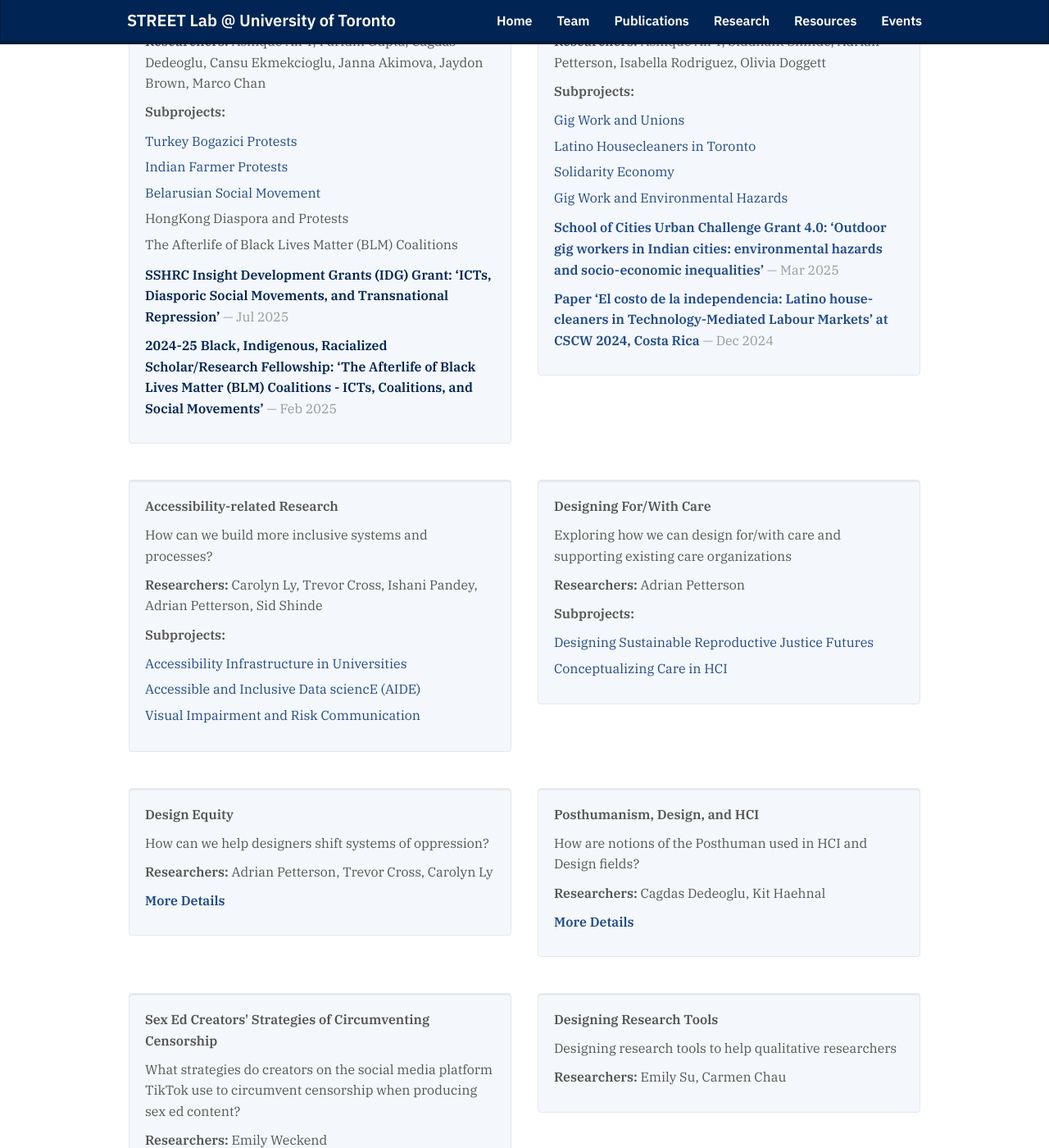
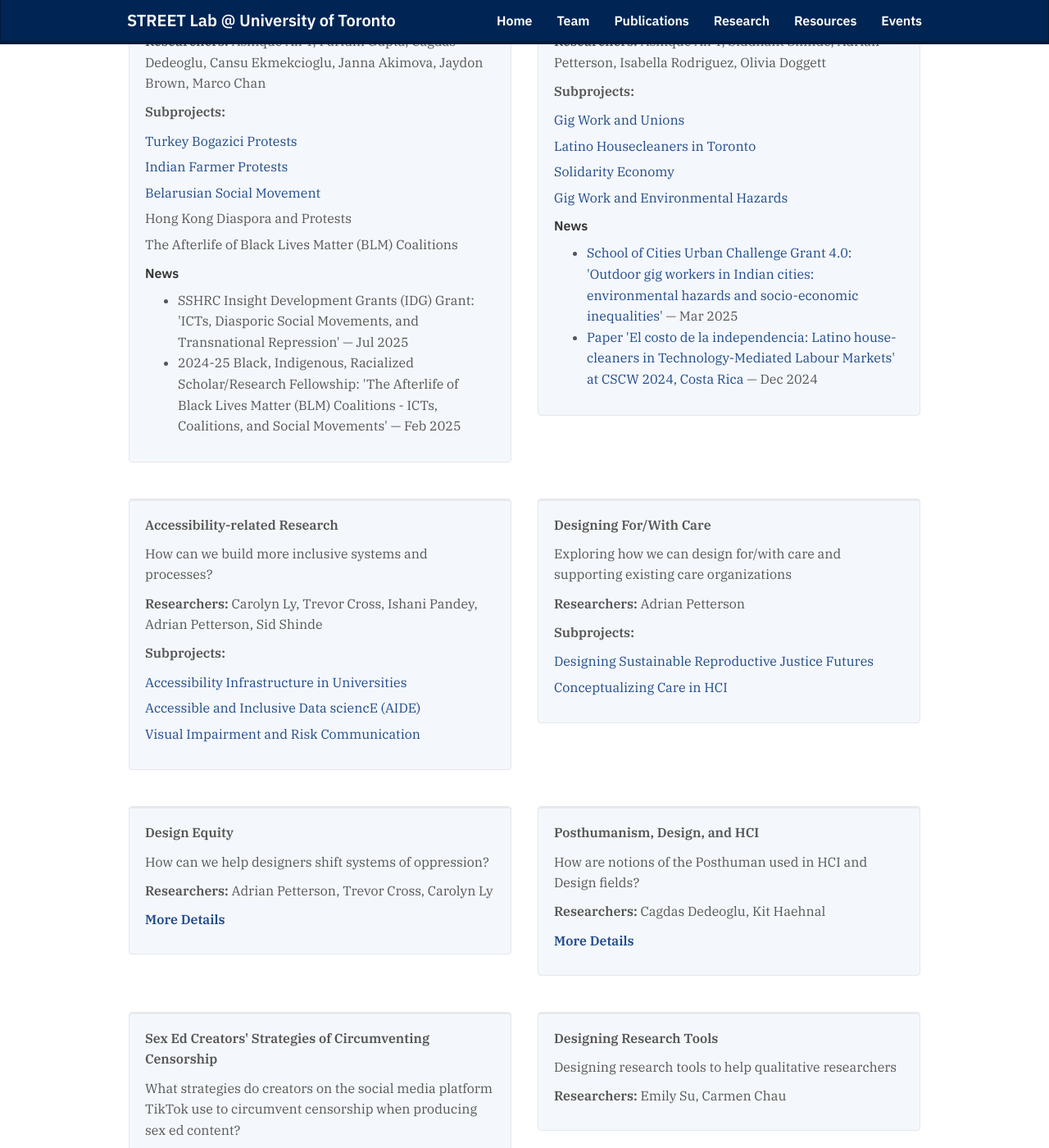
Before and after one commit to street-lab-tech/street-lab-tech.github.io, a Jekyll site: the page built from _pages/research.md, in a window 1280 px wide and 1400 px high, scrolled down 331 px. Shown: the whole window at 82% size. Built offline with Jekyll 4.4.1, drawn with Linux system fonts in a browser that asks for light colours; nearby versions of some CDN libraries.

Commit message:
Update site at 2025-10-07_11-16-03.01

```diff
--- a/_data/projects.yml
+++ b/_data/projects.yml
@@ -18,7 +18,7 @@
     name: Belarusian Social Movement
     url: /research/SocialMovements/BelarusianSocialMovement.html
   subprojects4:
-    name: HongKong Diaspora and Protests
+    name: Hong Kong Diaspora and Protests
     url:
   subprojects5:
     name: The Afterlife of Black Lives Matter (BLM) Coalitions
--- a/_includes/head.html
+++ b/_includes/head.html
@@ -9,9 +9,10 @@
   <link rel="preconnect" href="https://fonts.gstatic.com" crossorigin>
   <link href="https://fonts.googleapis.com/css2?family=IBM+Plex+Sans:wght@400;500;600&family=IBM+Plex+Serif:wght@400;500;600&family=IBM+Plex+Mono:wght@400;500&display=swap" rel="stylesheet">
 
-  <link rel="stylesheet" href="{{ "/css/main.css" | prepend: site.baseurl | prepend: site.url}}">
-  <link rel="canonical" href="{{ page.url | replace:'index.html','' | prepend: site.baseurl | prepend: site.url }}">
-<link rel="shortcut icon" type ="image/x-icon" href="{{ site.url }}{{ site.baseurl }}/images/favicon.ico">
+  <link rel="stylesheet" href="{{ "/css/main.css" | relative_url }}">
+  <link rel="canonical" href="{{ page.url | replace:'index.html','' | absolute_url }}">
+  <link rel="shortcut icon" type="image/x-icon" href="{{ "/images/favicon.ico" | relative_url }}">
+
 
 <!-- {% if jekyll.environment == 'production' %}
 {% include analytics.html %}
--- a/_pages/research.md
+++ b/_pages/research.md
@@ -74,22 +74,29 @@ Some broad research projects that we currently work on:
 
   <p><strong><a href="{{ projects.link.url }}">{{ projects.link.display }}</a></strong></p>
 
-  {%- assign all_news = site.data.news | sort: "date" | reverse -%}
-  {%- assign pid = projects.id -%}
-  {% assign proj_news = all_news | where_exp: "n", "n.projects contains pid" %}
+{% assign all_news  = site.data.news | sort: "date" | reverse %}
+{% assign pid       = projects.id %}
+{% assign proj_news = all_news | where_exp: "n", "n.projects contains pid" %}
+{% assign news_limit = site.project_news_limit | default: 2 | plus: 0 %}
 
-  {%- assign news_limit = site.project_news_limit | default: 2 | plus: 0 -%}
-
-  {%- for n in proj_news limit: news_limit -%}
-    {%- assign label = n.title | default: n.headline -%}
-    <p class="text-success">
-      <strong>
-        {%- if n.url and n.url != '' -%}<a href="{{ n.url }}">{{ label }}</a>{%- else -%}{{ label }}{%- endif -%}
-      </strong>
-      {%- if n.date -%}<span class="text-muted"> — {{ n.date | date: "%b %Y" }}</span>{%- endif -%}
-    </p>
-  {%- endfor -%}
-
+{% if proj_news and proj_news.size > 0 %}
+<div class="project-news" markdown="0">
+  <h5 class="project-news-title">News</h5>
+  <ul class="project-news-list">
+    {% for n in proj_news limit: news_limit %}
+      {% assign label = n.title | default: n.headline %}
+      <li>
+        {% if n.url and n.url != "" %}
+          <a href="{{ n.url }}">{{ label }}</a>
+        {% else %}
+          {{ label }}
+        {% endif %}
+        {% if n.date %}<span class="project-news-date"> — {{ n.date | date: "%b %Y" }}</span>{% endif %}
+      </li>
+    {% endfor %}
+  </ul>
+</div>
+{% endif %}
 
  </div>
 </div>
--- a/build_output.txt
+++ b/build_output.txt
@@ -12,5 +12,5 @@ More info and automated migrator: https://sass-lang.com/d/import
   │         ^^^^^^^^^^^
   ╵
     C:\Users\priya\OneDrive - University of Toronto\Website\street-lab-tech.github.io\css\main.scss 1:9  root stylesheet
-                    done in 0.627 seconds.
+                    done in 3.066 seconds.
  Auto-regeneration: disabled. Use --watch to enable.
--- a/css/main.scss
+++ b/css/main.scss
@@ -290,17 +290,23 @@ h1, h2, h3, h4, h5, h6{
                Roboto, "Helvetica Neue", Arial, sans-serif;
   --font-serif: "IBM Plex Serif", Georgia, "Times New Roman", serif;
   --font-mono: "IBM Plex Mono", ui-monospace, SFMono-Regular, Menlo, Consolas, monospace;
+  --link: #1F4A8A;
+  --link-hover: #173A6C;
 }
 
 html { font-size: 16px; }
-body {
+
+body{
   font-family: var(--font-serif);
   line-height: 1.6;
   letter-spacing: 0;
+  -webkit-font-smoothing: antialiased;
+  -moz-osx-font-smoothing: grayscale;
 }
 
 /* UI + headings lean sans, readable, not shouty */
-h1, h2, h3, .navbar, .btn, .nav, .well h3, .panel-heading {
+h1, h2, h3, h4, h5, h6,
+.navbar, .btn, .nav, .well h3, .panel-heading{
   font-family: var(--font-sans);
   line-height: 1.25;
   letter-spacing: -0.005em;
@@ -311,8 +317,8 @@ h1, h2, h3, .navbar, .btn, .nav, .well h3, .panel-heading {
 .project article, .page-content { max-width: 72ch; }
 
 /* Code (if used anywhere) */
-code, pre, kbd, samp { font-family: var(--font-mono); font-size: 0.95em; }
+code, pre, kbd, samp{ font-family: var(--font-mono); font-size: 0.95em; }
 
-/* Keep your brand navy; this pairs well with Plex */
-a { color: #1F4A8A; }
-a:hover { color: #173A6C; text-decoration: underline; }
+/* Links (pairs well with brand navy) */
+a{ color: var(--link); }
+a:hover{ color: var(--link-hover); text-decoration: underline; }
```
Also changed, not shown: images/logo_final.png, images/logopic/logo_final_b.png (renamed from images/logopic/logo_final.png), images/logopic/logo_final_b2.png (added).
